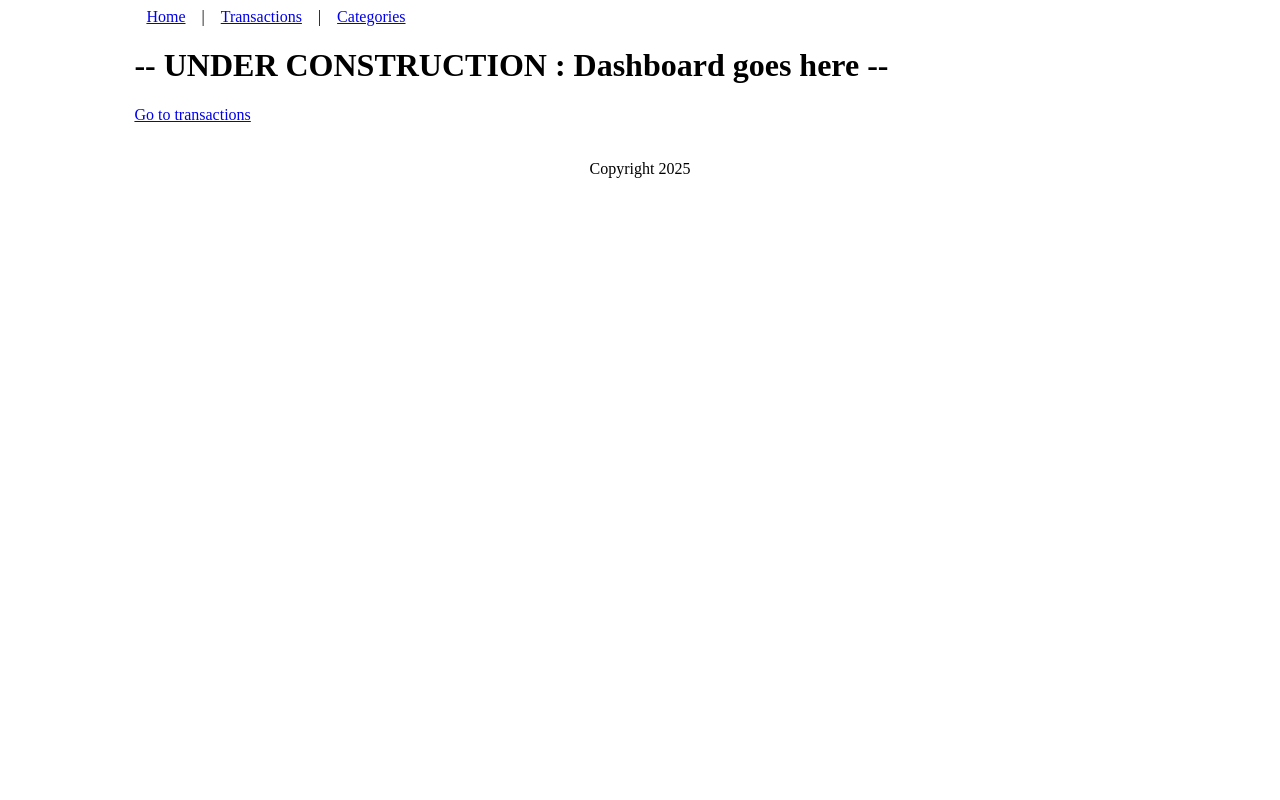
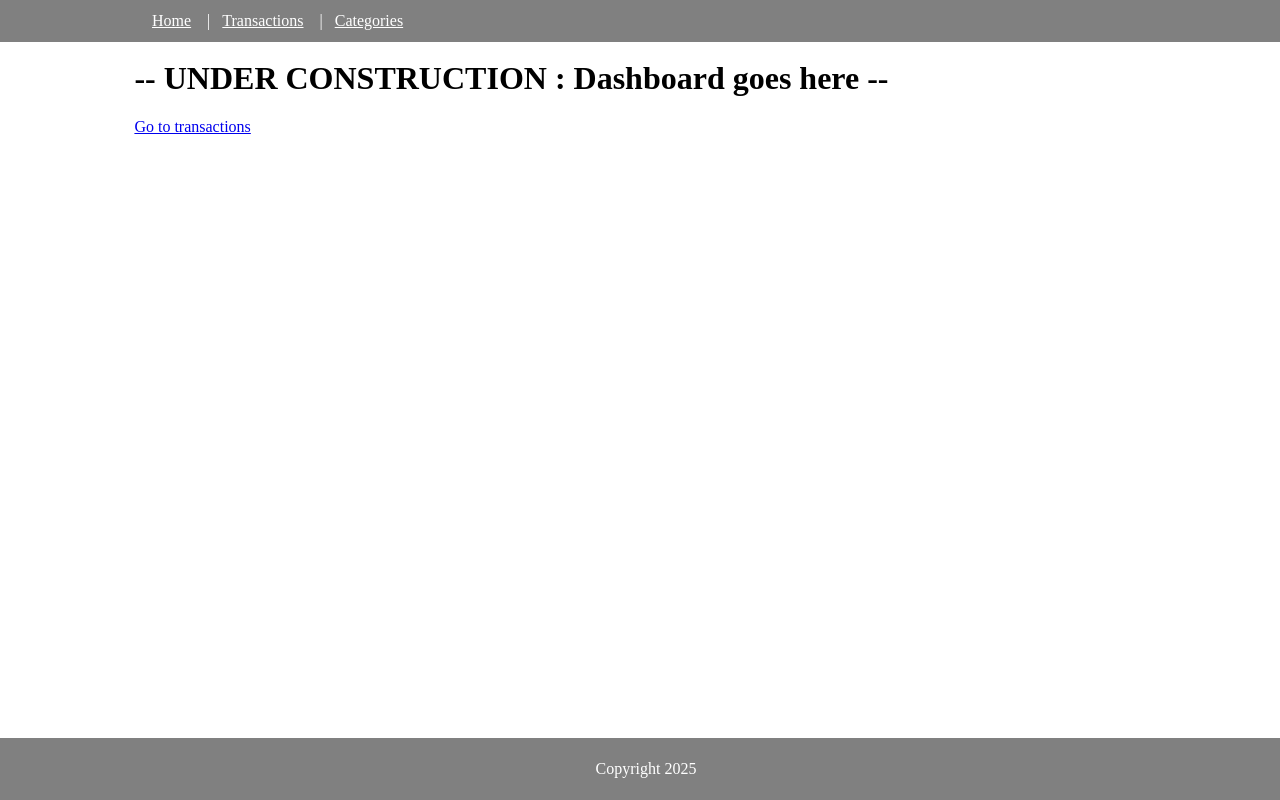
Before and after one commit to justinmmorgan21/budgeteer-frontend, a React (Vite) app: page / in a window 1280 px wide. Built offline with nearby package versions, Linux system fonts and the light colour scheme.

Commit message:
added Archived Page to show archived tags and categories

```diff
--- a/src/App.jsx
+++ b/src/App.jsx
@@ -3,6 +3,7 @@ import { Header } from "./components/Header";
 import { Home } from "./components/Home";
 import { TransactionsPage } from "./components/TransactionsPage";
 import { CategoriesPage } from "./components/CategoriesPage";
+import { ArchivedPage } from "./components/ArchivedPage";
 import { Footer } from "./components/Footer";
 import axios from 'axios'
 
@@ -11,7 +12,9 @@ const router = createBrowserRouter([
     element: (
       <div>
         <Header />
-        <Outlet />
+        <div style={{margin:"60px 0 90px 0"}}>
+          <Outlet />
+        </div>
         <Footer />
       </div>
     ),
@@ -35,6 +38,11 @@ const router = createBrowserRouter([
         path: "/categories",
         element: <CategoriesPage />,
         loader: () => axios.get("http://localhost:5000/categories").then(response => response.data)
+      },
+      {
+        path: "/archived",
+        element: <ArchivedPage />,
+        loader: () => axios.get("http://localhost:5000/archived").then(response => response.data)
       }
     ]
   }
--- /dev/null
+++ b/src/components/ArchivedPage.jsx
@@ -0,0 +1,94 @@
+import { CategoriesIndex } from "./CategoriesIndex";
+import { CategoryEdit } from "./CategoryEdit";
+import { useLoaderData, useNavigate } from "react-router-dom";
+import { useState } from 'react';
+import { Modal } from "./Modal";
+import axios from 'axios';
+
+export function ArchivedPage() {
+  const archived = useLoaderData();
+  console.log("archived: ", archived);
+  const [ categories, setCategories ] = useState(archived.categories);
+  const [ tags, setTags ] = useState(archived.tags);
+  // const [ modalVisible, setModalVisible ] = useState(false);
+  // const [ currentCat, setCurrentCat ] = useState(null);
+
+  // const navigate = useNavigate();
+
+  // const handleClose = () => {
+  //   setModalVisible(false);
+  // }
+
+  // const handleCatEdit = (cat) => {
+  //   setModalVisible(true);
+  //   setCurrentCat(cat);
+  // }
+
+  // const onUpdate = (catName, newTags) => {
+  //   setCategories(prev =>
+  //     prev.map(cat => {
+  //       return cat.id === currentCat.id ?
+  //       {
+  //         ...cat,
+  //         name: catName,
+  //         tags: newTags
+  //       }
+  //       :
+  //       cat
+  //   }))
+  // }
+
+  // const addCategory = async () => {
+  //   const userInput = prompt("Please enter a new category name:", "category name");
+  //   if (userInput !== null) {
+  //     const params = new FormData();
+  //     params.append('name', userInput);
+  //     try {
+  //       await axios.post('http://localhost:5000/categories', params);
+  //       const getResponse = await axios.get('http://localhost:5000/categories');
+  //       setCategories(getResponse.data);
+  //     } catch (error) {
+  //       console.error("Error adding category:", error);
+  //       return null;
+  //     }
+  //   } else {
+  //     console.log("User cancelled the prompt.");
+  //     return null;
+  //   }
+  // }
+
+  return (
+    <main style={{width:"80%", margin:"20px auto"}}>
+      <h1>Archived</h1>
+      <div style={{display:"flex", width:"100%"}}>
+        <div style={{width:"50%"}}>
+          <h3>Categories</h3>
+          {categories.map(cat => (
+            <div key={cat.id}>
+              {cat.name}
+            </div>
+          ))}
+        </div>
+        <div style={{width:"50%"}}>
+          <h3>Tags</h3>
+          {tags.map(tag => (
+            <div key={tag.id}>
+              {tag.name} (Category: {tag.category.name})
+            </div>
+          ))}
+        </div>
+      </div>
+      {/* <div style={{display:"flex", height:"fit-content", alignItems:"center"}}>
+        <div style={{display:"flex", alignItems:"center", flex:"1 1 auto", gap:"48px"}}>
+          <h1>All categories</h1>
+          <button onClick={()=>addCategory()}>+ add a category</button>
+        </div>
+        <button onClick={()=>navigate('/archived')}>Archived</button>
+      </div>
+      <CategoriesIndex categories={categories} setCategories={setCategories} onEdit={handleCatEdit}/>
+      <Modal onClose={handleClose} show={modalVisible}>
+        <CategoryEdit onClose={handleClose} cat={currentCat} onUpdate={onUpdate}/>
+      </Modal> */}
+    </main>
+  );
+}
--- a/src/components/CategoriesIndex.jsx
+++ b/src/components/CategoriesIndex.jsx
@@ -125,7 +125,7 @@ export function CategoriesIndex({categories, onEdit }) {
   const CategoryItem = ({cat}) => (
     <div style={{border:"1px solid gray", padding:"12px", borderRadius:"5px", boxShadow:"gray 2px 2px"}}>
       <h2 style={{border:"0px solid gray"}}>{cat.name}</h2>
-      {cat.tags.map(tag => (
+      {cat.tags.filter(tag=>!tag.archived).map(tag => (
         <ul key={tag.id}>
           <li style={{border:"0px solid gray"}}>{tag.name}</li>
         </ul>
--- a/src/components/CategoriesPage.jsx
+++ b/src/components/CategoriesPage.jsx
@@ -1,6 +1,6 @@
 import { CategoriesIndex } from "./CategoriesIndex";
 import { CategoryEdit } from "./CategoryEdit";
-import { useLoaderData } from "react-router-dom";
+import { useLoaderData, useNavigate } from "react-router-dom";
 import { useState } from 'react';
 import { Modal } from "./Modal";
 import axios from 'axios';
@@ -10,6 +10,8 @@ export function CategoriesPage() {
   const [ categories, setCategories ] = useState(loadedCategories);
   const [ modalVisible, setModalVisible ] = useState(false);
   const [ currentCat, setCurrentCat ] = useState(null);
+
+  const navigate = useNavigate();
 
   const handleClose = () => {
     setModalVisible(false);
@@ -56,8 +58,11 @@ export function CategoriesPage() {
   return (
     <main style={{width:"80%", margin:"20px auto"}}>
       <div style={{display:"flex", height:"fit-content", alignItems:"center"}}>
-        <h1>All categories</h1>
-        <button onClick={()=>addCategory()} style={{height:"fit-content", marginLeft:"48px"}}>+ add a category</button>
+        <div style={{display:"flex", alignItems:"center", flex:"1 1 auto", gap:"48px"}}>
+          <h1>All categories</h1>
+          <button onClick={()=>addCategory()}>+ add a category</button>
+        </div>
+        <button onClick={()=>navigate('/archived')}>Archived</button>
       </div>
       <CategoriesIndex categories={categories} setCategories={setCategories} onEdit={handleCatEdit}/>
       <Modal onClose={handleClose} show={modalVisible}>
--- a/src/components/Footer.jsx
+++ b/src/components/Footer.jsx
@@ -1,6 +1,6 @@
 export function Footer() {
   return (
-    <footer style={{display:"flex", justifyContent:"center"}}>
+    <footer style={{display:"flex", justifyContent:"center", margin:"0 -8px", width:"100%", position:"fixed", bottom:"0", zIndex:"100", background:"gray", padding:"6px", color:"white"}}>
       <p>Copyright 2025</p>
     </footer>
   )
--- a/src/components/Header.jsx
+++ b/src/components/Header.jsx
@@ -1,9 +1,11 @@
 import { Link } from "react-router-dom";
 export function Header() {
   return (
-    <header>
-      <nav style={{border:"solid black 0px", width:"80%", margin:"0 auto"}}>
-        <Link style={{margin:"0 12px"}} to="/">Home</Link> | <Link style={{margin:"0 12px"}} to="/transactions">Transactions</Link> | <Link style={{margin:"0 12px"}} to="/categories">Categories</Link>
+    <header style={{border:"solid black 0px", margin:"0 -8px", width:"100%", position:"fixed", top:"0", zIndex:"100", background:"gray", padding:"12px"}}>
+      <nav style={{width:"80%", margin:"0 auto", color:"white"}}>
+        <Link style={{margin:"0 12px", color:"white"}} to="/">Home</Link> |
+        <Link style={{margin:"0 12px", color:"white"}} to="/transactions">Transactions</Link> |
+        <Link style={{margin:"0 12px", color:"white"}} to="/categories">Categories</Link>
       </nav>
     </header>
   )
```
